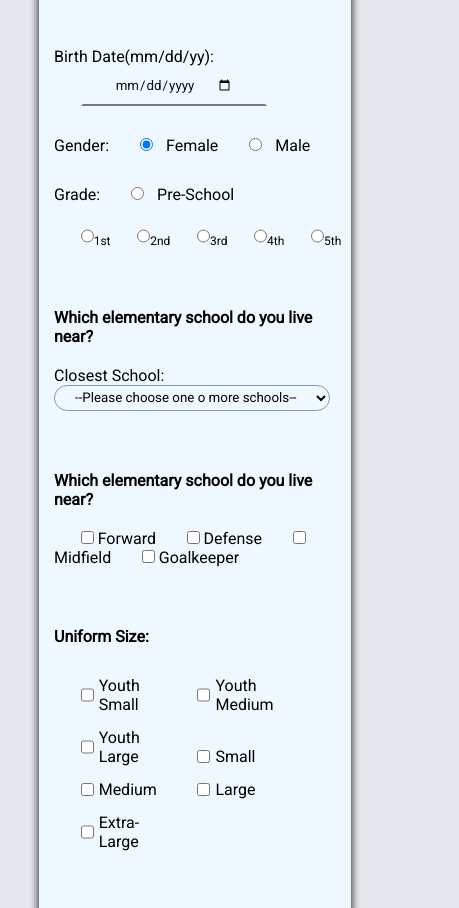
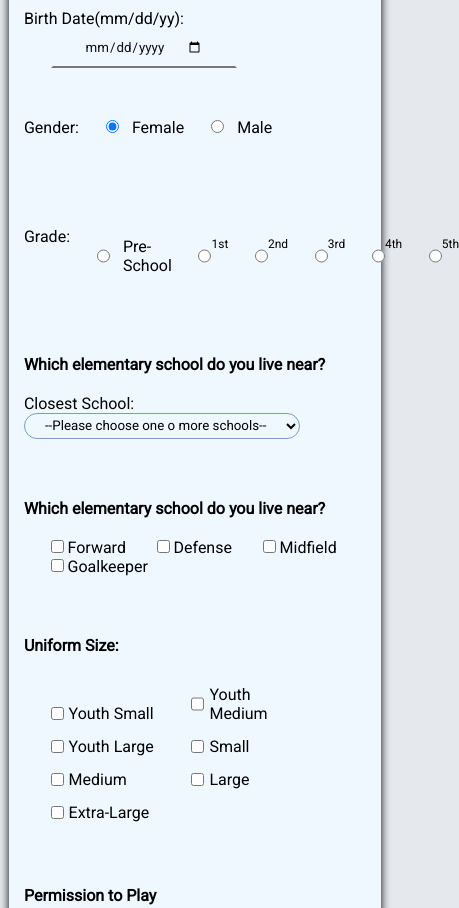
Before and after one commit to hernan-figueroa/mdhl-figueroa, a plain HTML site: page registration.html in a window 390 px wide. Shown: the part 798-1706 px from the top of the page, 459 px wide, since content can reach past the window. Drawn offline with Linux system fonts and the light colour scheme.

Commit message:
update media queries

```diff
--- a/assets/styles/style.css
+++ b/assets/styles/style.css
@@ -361,6 +361,7 @@ option:checked {
 .smallLetter label {
   font-size: 12px;
   vertical-align: top;
+  padding-top: 0;
 }
 
 option {
@@ -469,7 +470,6 @@ button:hover {
     flex-direction: column;
   }
   article {
-    padding: 0 auto;
     width: 90%;
   }
   .align-column {
--- a/registration.html
+++ b/registration.html
@@ -59,17 +59,21 @@
                             <label>
                                 Birth Date(mm/dd/yy):<input type="date" name="birth_date" required>
                             </label>
-
+                            <div>
                                 <label>
                                     Gender:
-                                    <input class="radiobtn" type="radio" value="female" name="gender" checked>Female
-                                    <input class="radiobtn" type="radio" value="Male" name="gender">Male
                                 </label>
+
+                                <label><input class="radiobtn" type="radio" value="female" name="gender"
+                                        checked>Female</label>
+                                <label><input class="radiobtn" type="radio" value="Male" name="gender">Male</label>
                             </div>
-
-                            <label class="fullSpace">
-                                Grade:
+                        </div>
+                        <div class="fullSpace">
+                            <label>Grade:</label>
+                            <div>
                                 <input class="radiobtn" type="radio" value="pre-school" name="grade">Pre-School
+                            </div>
                             <div class="smallLetter">
                                 <input class="radiobtnGrade" type="radio" value="1st" name="grade" id="1st" required>
                                 <label for="1st">1st</label>
@@ -87,7 +91,8 @@
                                 <label for="5th">5th</label>
 
                             </div>
-                            </label>
+
+                        </div>
                     </div>
                     <div class="info-secondary">
                         <h4>Which elementary school do you live near?</h4>
```
Lines whose indentation alone changed are shown as unchanged.
